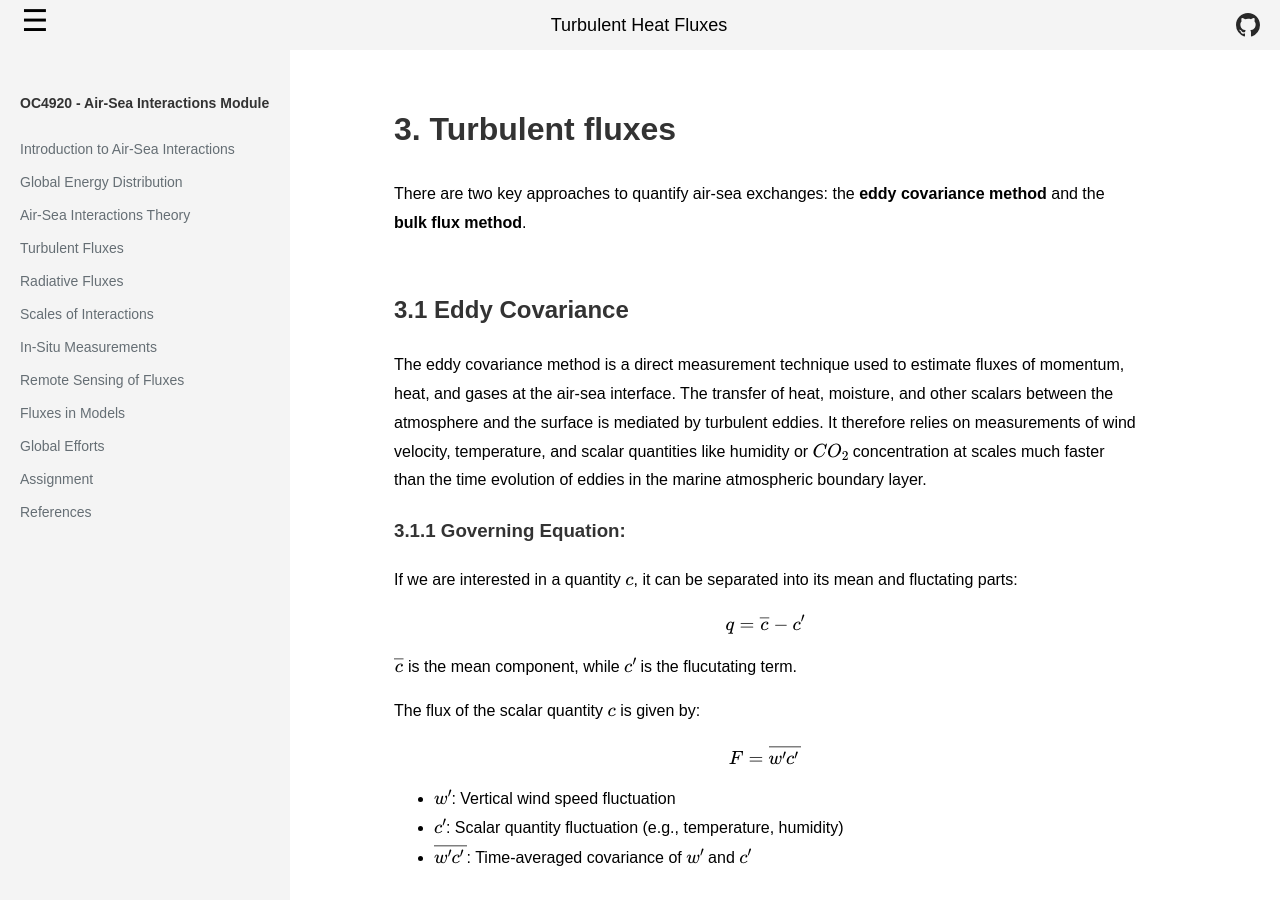
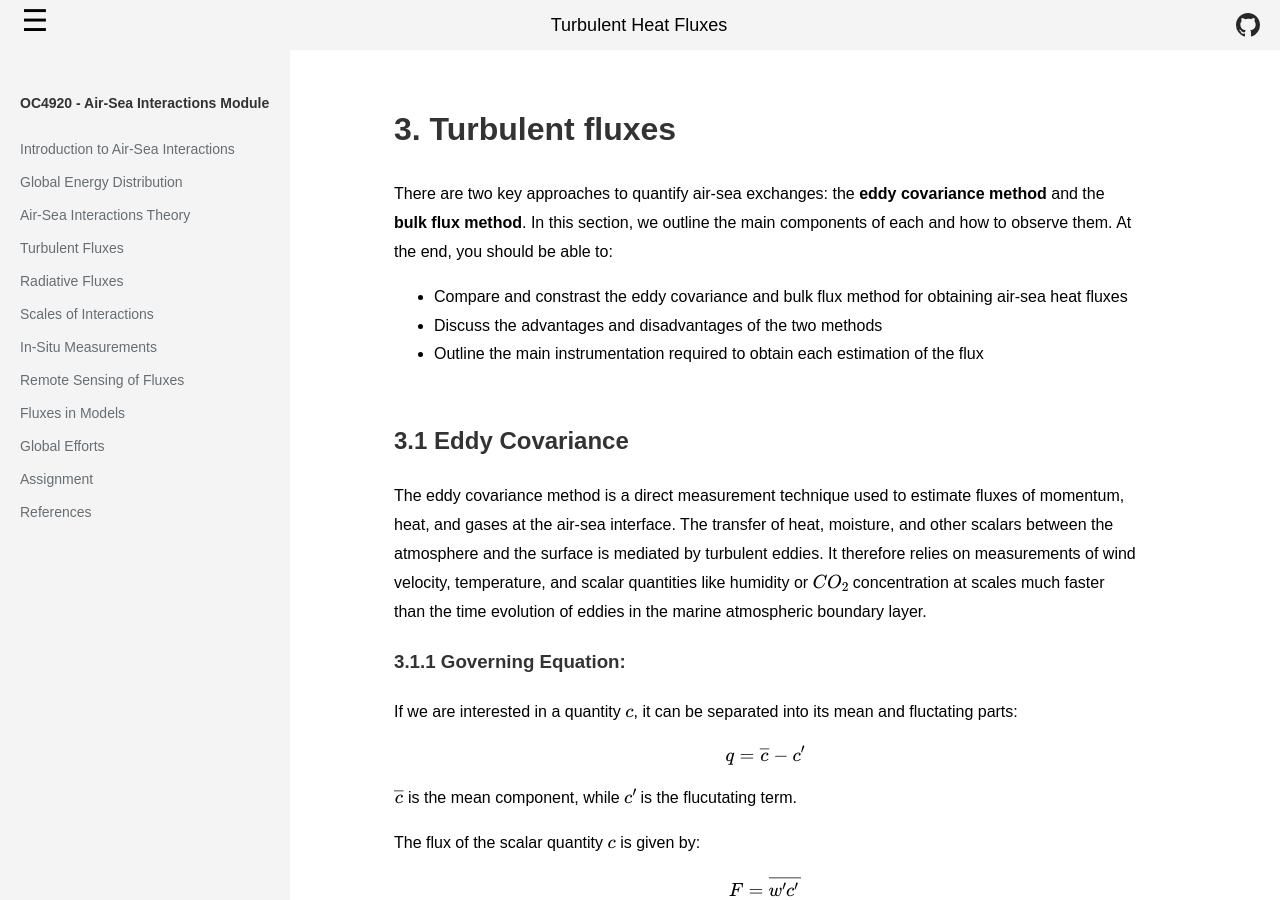
Before and after one commit to marcelduplessis/air-sea-interactions-notes, a Jekyll site: the page built from turbulent-fluxes.md, in a window 1280 px wide and 900 px high. Built offline with Jekyll 4.4.1, drawn with Linux system fonts in a browser that asks for light colours.

Commit message:
turbulent fluxes

```diff
--- a/turbulent-fluxes.md
+++ b/turbulent-fluxes.md
@@ -6,7 +6,11 @@ title: Turbulent Heat Fluxes
 
 <h1> Turbulent fluxes </h1>
 
-There are two key approaches to quantify air-sea exchanges: the **eddy covariance method** and the **bulk flux method**.
+There are two key approaches to quantify air-sea exchanges: the **eddy covariance method** and the **bulk flux method**. In this section, we outline the main components of each and how to observe them. At the end, you should be able to:
+
+- Compare and constrast the eddy covariance and bulk flux method for obtaining air-sea heat fluxes
+- Discuss the advantages and disadvantages of the two methods
+- Outline the main instrumentation required to obtain each estimation of the flux
 
 <h2>Eddy Covariance</h2>
 
```
